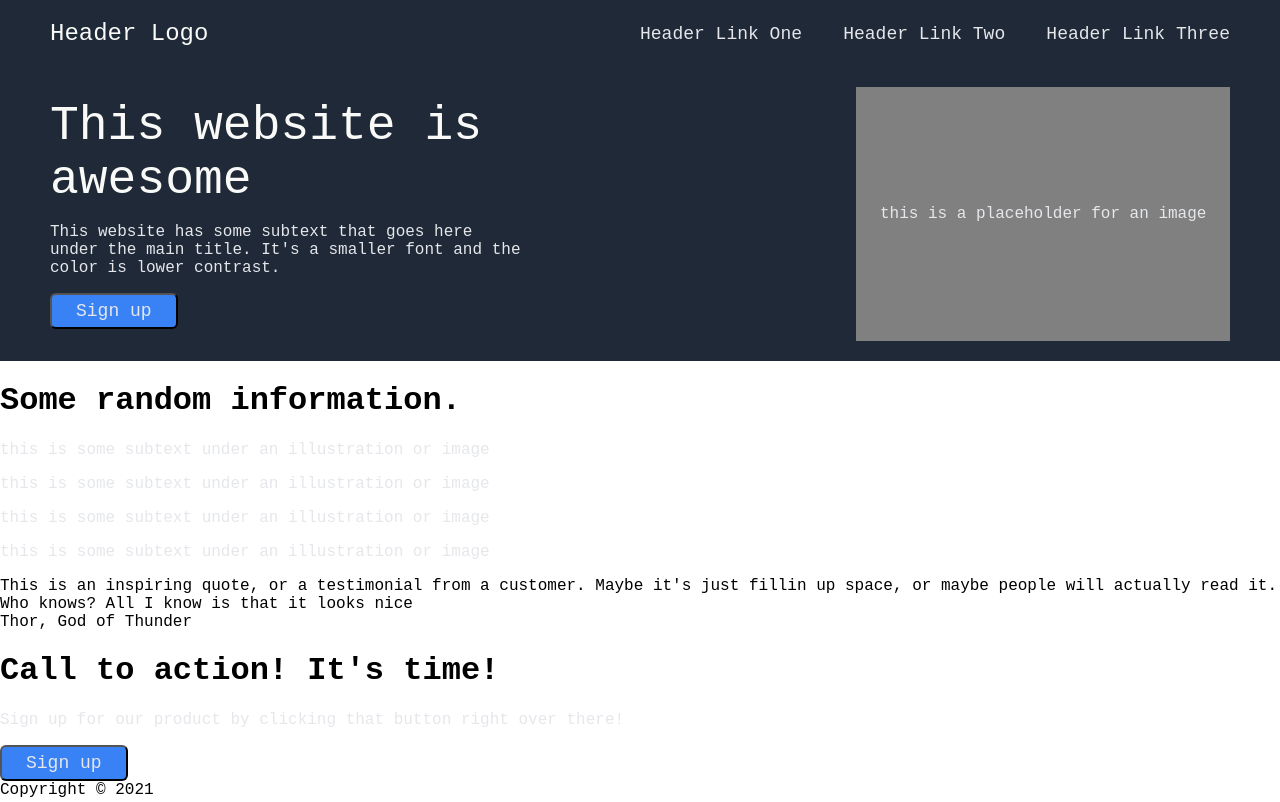
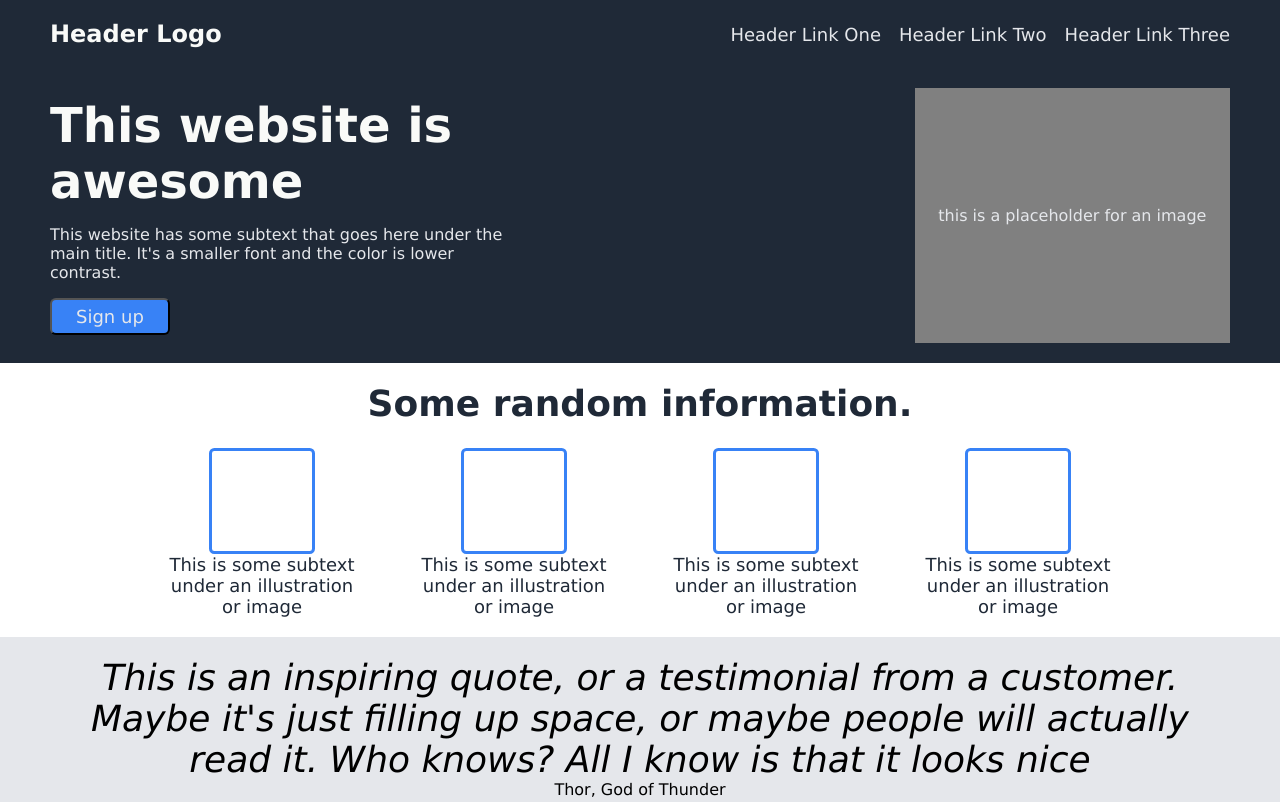
Before and after one commit to doswanson/odin_landing_page, a plain HTML site: page index.html in a window 1280 px wide. Shown: the top 802 px of the page. Drawn offline with Linux system fonts and the light colour scheme.

Commit message:
Edit information section style.

```diff
--- a/index.html
+++ b/index.html
@@ -8,8 +8,8 @@
     <title>Landing Page</title>
 </head>
 <body>
-    <div class="header1">
-        <div style="color: #f9faf8; font-size: 24px;">Header Logo</div>
+    <div class="sec header1">
+        <div class="logo">Header Logo</div>
         <div class="r-links">
             <a href="https://google.com">Header Link One</a>
             <a href="https://google.com">Header Link Two</a>
@@ -17,9 +17,9 @@
         </div>
     </div>
 
-    <div class="header2">
+    <div class="sec header2">
         <div class="h-info">
-            <div style="color: #f9faf8; font-size: 48px;" class="h-title">This website is awesome</div>
+            <div class="h-title">This website is awesome</div>
             <p>This website has some subtext that goes here under the main title. It's a smaller font and the color is lower contrast.</p>
             <button type="button">Sign up</button>
         </div>
@@ -28,24 +28,34 @@
         </div>
     </div>
 
-    <div class="info">
-        <h1>Some random information.</h1>
-        <div class="bluebox"></div>
-        <p>this is some subtext under an illustration or image</p>
-        <div class="bluebox"></div>
-        <p>this is some subtext under an illustration or image</p>
-        <div class="bluebox"></div>
-        <p>this is some subtext under an illustration or image</p>
-        <div class="bluebox"></div>
-        <p>this is some subtext under an illustration or image</p>
+    <div class="sec info">
+        <div class="info-header">Some random information.</div>
+        <div class="container">
+            <div class="subtext">
+                <div class="bluebox"></div>
+                <div class="info-secondary">This is some subtext under an illustration or image</div>
+            </div>
+            <div class="subtext">
+                <div class="bluebox"></div>
+                <div class="info-secondary">This is some subtext under an illustration or image</div>
+            </div>
+            <div class="subtext">
+                <div class="bluebox"></div>
+                <div class="info-secondary">This is some subtext under an illustration or image</div>
+            </div>
+            <div class="subtext">
+                <div class="bluebox"></div>
+                <div class="info-secondary">This is some subtext under an illustration or image</div>
+            </div>
+        </div>
     </div>
 
-    <div class="quote-container">
-        <div class="quote">This is an inspiring quote, or a testimonial from a customer. Maybe it's just fillin up space, or maybe people will actually read it. Who knows? All I know is that it looks nice</div>
-        <div class="author">Thor, God of Thunder</div>
+    <div class="sec quote-container">
+        <div class="quote">This is an inspiring quote, or a testimonial from a customer. Maybe it's just filling up space, or maybe people will actually read it. Who knows? All I know is that it looks nice</div>
+        <div>Thor, God of Thunder</div>
     </div>
 
-    <div class="action-container">
+    <div class="sec action-container">
         <div class="blue-action-box">
             <h1>Call to action! It's time!</h1>
             <p>Sign up for our product by clicking that button right over there!</p>
--- a/style.css
+++ b/style.css
@@ -1,7 +1,7 @@
 
 * {
     /* border: 2px solid red; */
-    font-family: 'Courier New', Courier, monospace;
+    font-family: Verdana, Geneva, Tahoma, sans-serif;
 }
 
 
@@ -23,17 +23,25 @@ p {
     color: #E5E7EB;
 }
 
+.bluebox {
+    height: 100px;
+    width: 100px;
+    border: solid #3882F6;
+    border-radius: 5%;
+}
+
+.sec {
+    display: flex;
+    padding: 20px 50px;
+}
+
 .header1 {
-    display: flex;
-    flex-wrap: wrap;
     background-color: #1f2937;
-    padding: 20px 50px;
     align-items: center;
 }
 
 .header2 {
     display: flex;
-    flex-wrap: wrap;
     background-color: #1f2937;
     padding: 20px 50px;
     align-items: center;
@@ -50,17 +58,31 @@ p {
     margin-left: auto;
 }
 
+.info-header {
+    font-size: 36px;
+    font-weight: 900;
+    width: 100%;
+    margin-bottom: 24px;
+}
+
+.logo {
+    color: #f9faf8;
+    font-size: 24px;
+    font-weight: bold;
+}
+
 .r-links {
     display: flex;
     margin-left: auto;
-    width: 50%;
     justify-content: space-between;
+    text-align: right;
 }
 
 a {
     text-decoration: none;
     color: #E5E7EB;
     font-size: 18px;
+    margin-left: 18px;
 }
 
 .header-img {
@@ -73,4 +95,45 @@ a {
 
 .h-title {
     width: 100%;
+    color: #f9faf8;
+    font-size: 48px;
+    font-weight: 900;
 }
+
+.info {
+    text-align: center;
+    color: #1f2937;
+    flex-wrap: wrap;
+    justify-content: center;
+}
+
+.subtext {
+    display: flex;
+    flex-direction: column;
+    max-width: 200px;
+    align-items: center;
+}
+
+.info-secondary {
+    font-size: 18px;
+    color: #1f2937;
+}
+
+.container {
+    display: flex;
+    align-items: center;
+    justify-content: center;
+    gap: 52px;
+  }
+
+.quote {
+    font-size: 36px;
+    font-weight: lighter;
+    font-style: italic;
+}
+
+.quote-container {
+    background-color: #E5E7EB;
+    flex-direction: column;
+    text-align: center;
+}
```
